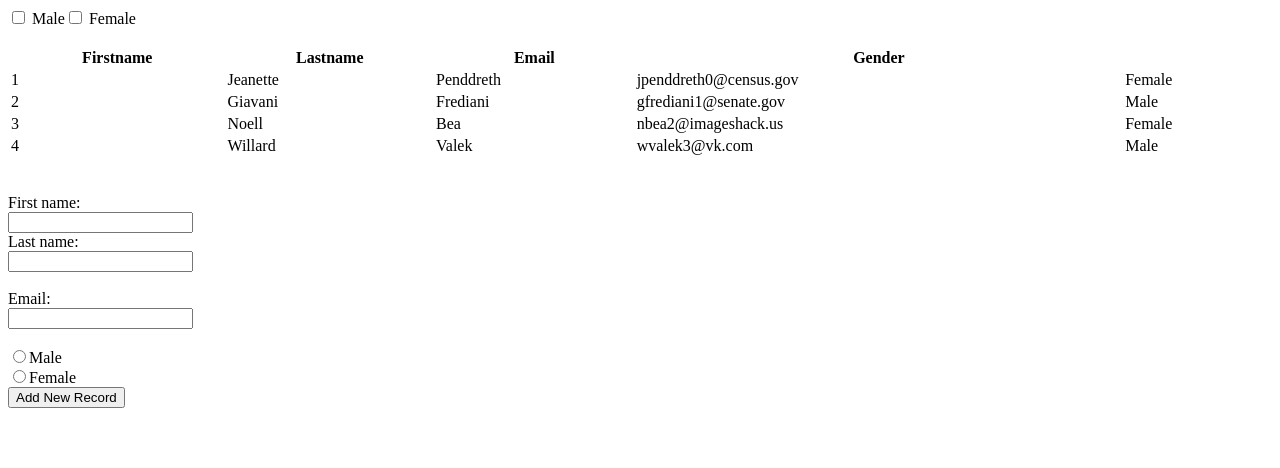
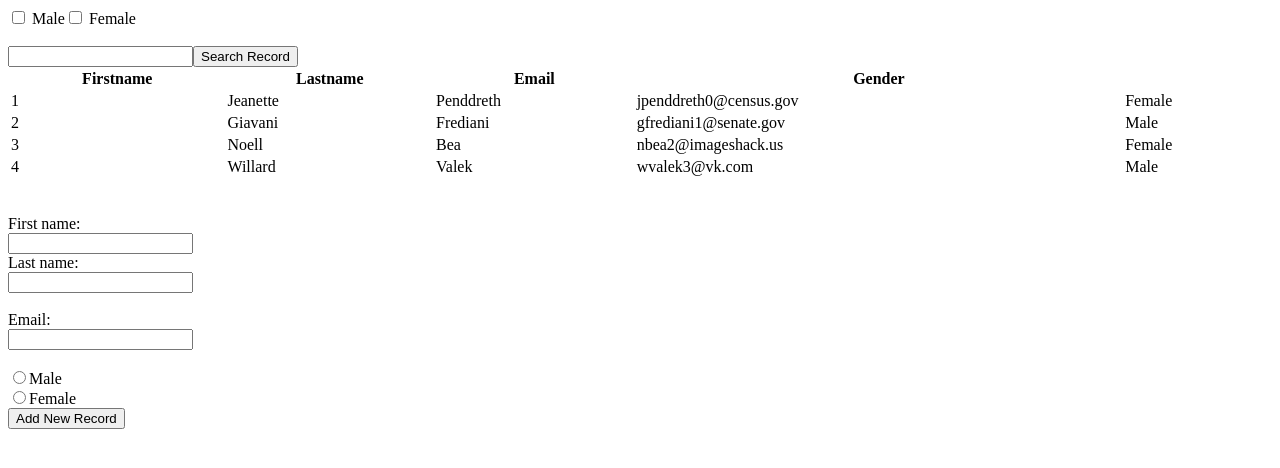
Before and after one commit to imanki/angular-sample, an Angular app: page / in a window 1280 px wide. Shown: the top 468 px of the page. Built offline with nearby package versions, Linux system fonts and the light colour scheme.

Commit message:
Basic Search Completed

```diff
--- a/src/app/candidate/candidate.component.html
+++ b/src/app/candidate/candidate.component.html
@@ -5,6 +5,9 @@
 (change)="toggleVisibility($event)" value="Female">
 <label for="vehicle2"> Female</label><br>
 <br>
+
+  <input type="text" id="fname" name="fname" [(ngModel)]="searchText">
+  <button (click)="search()">Search Record</button>
 
 <table style="width:100%">
   <tr>
--- a/src/app/candidate/candidate.component.ts
+++ b/src/app/candidate/candidate.component.ts
@@ -12,12 +12,18 @@ export class CandidateComponent implements OnInit{
      isMaleChecked=false;
     isFemaleChecked=false;
     candidate:Candidate=new Candidate();
-
+     searchText="";
 
 
   ngOnInit(){
-   // console.log(this.products[0]);
 
+  }
+
+  search(){
+  if(this.searchText!=""){
+   this.candidates= this.candidates.filter(
+      a=> (a.first_name==this.searchText) || (a.last_name==this.searchText) || (a.email==this.searchText))
+  }
   }
 
   addNewRecord(){
```
